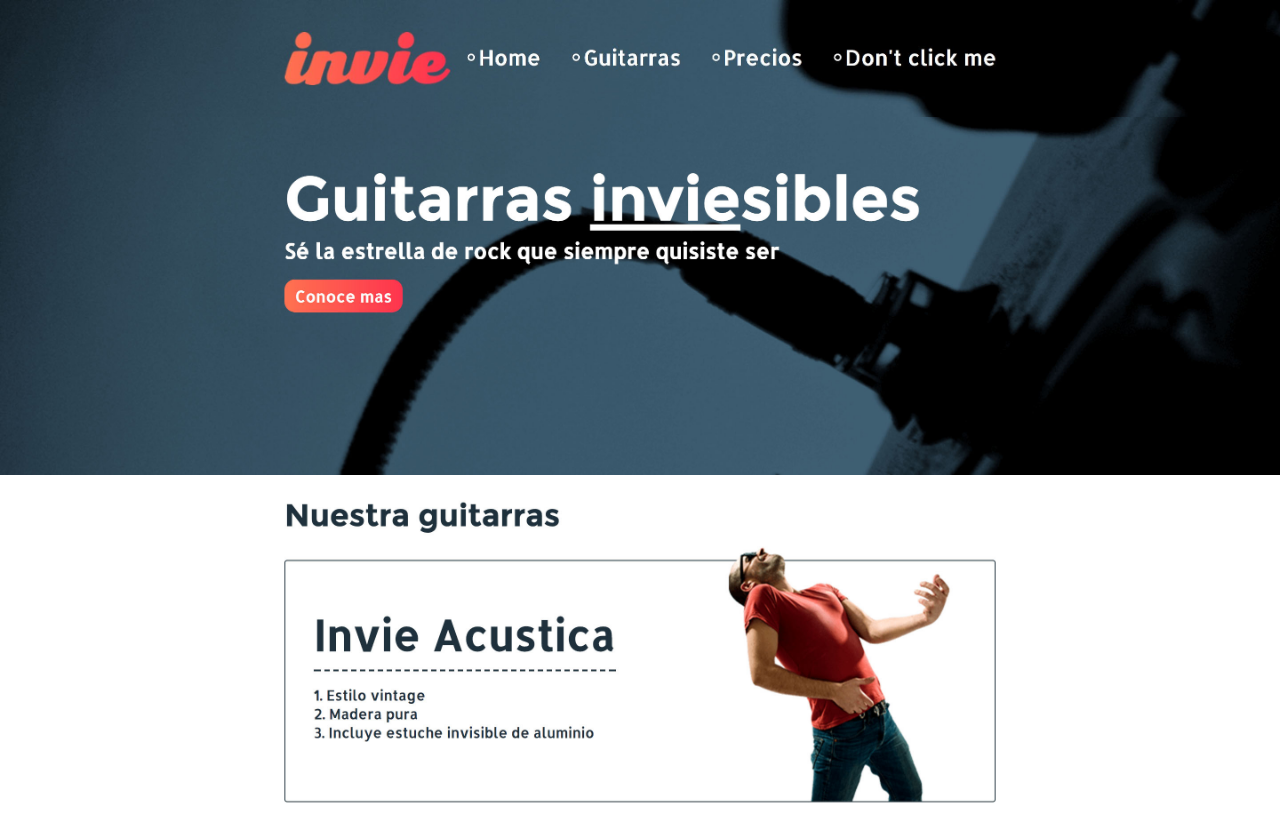
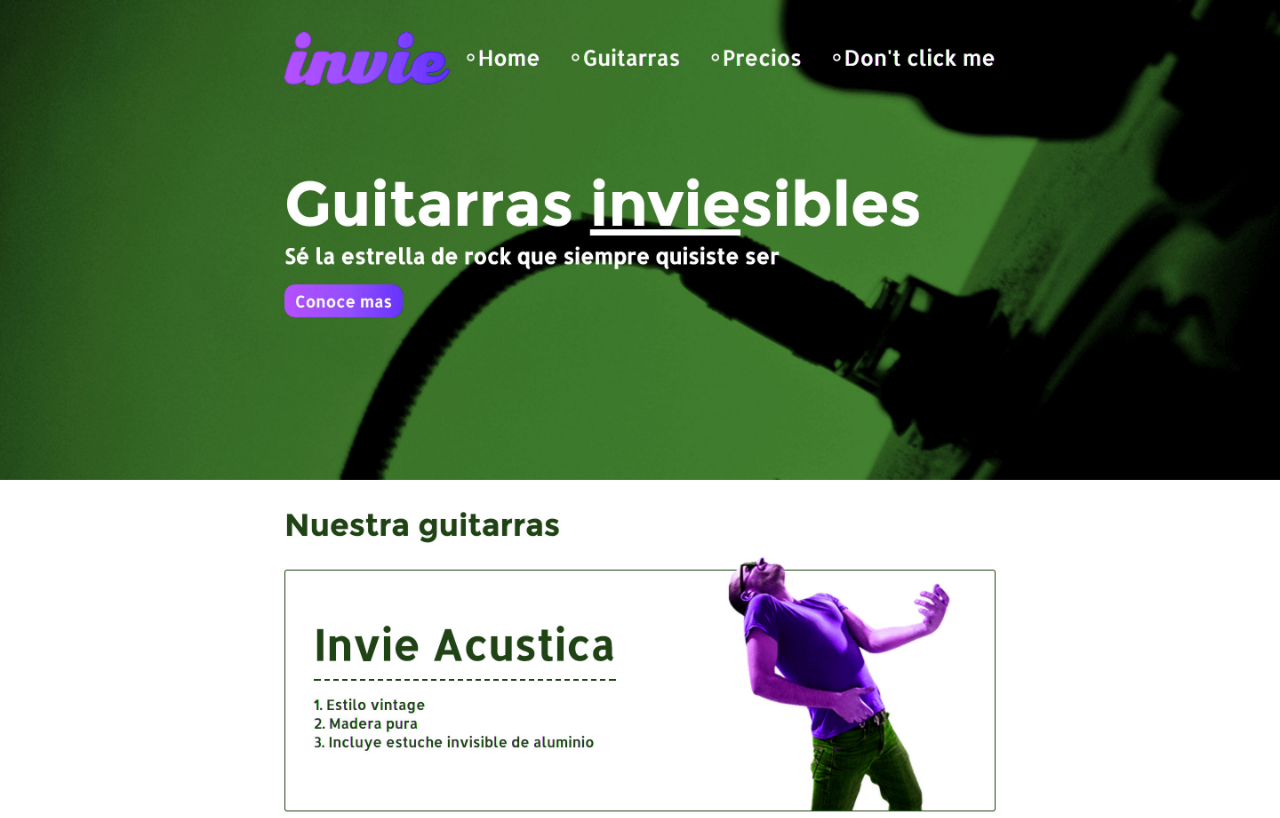
Before and after one commit to AldoRockst/invie-hubgit, a plain HTML site: page index.html in a window 1280 px wide. Shown: the top 818 px of the page. Drawn offline with Linux system fonts and the light colour scheme.

Commit message:
nueva version de invie - verde

```diff
--- a/index.html
+++ b/index.html
@@ -13,8 +13,6 @@
 		</style>
 	</head>
 	<body>
-		<img src="header.jpg"alt="">
-		<img src="heros.jpg"alt="">
-		<img src="acustica.jpg"alt="">
+		<img src="nueva-version.jpg"alt=""">
 	</body>
 </html>
```
Also changed, not shown: nueva-version.jpg (added).
